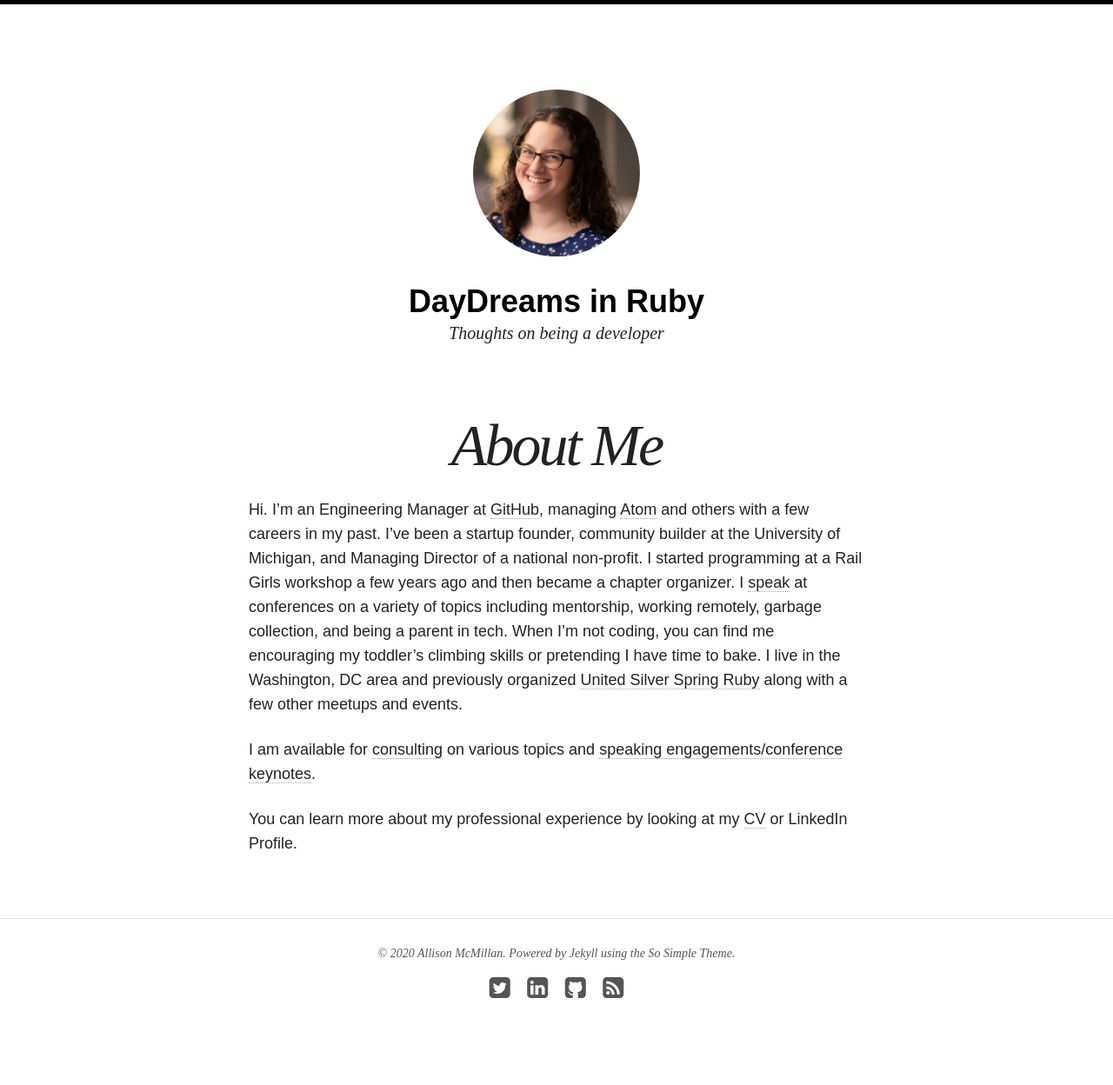
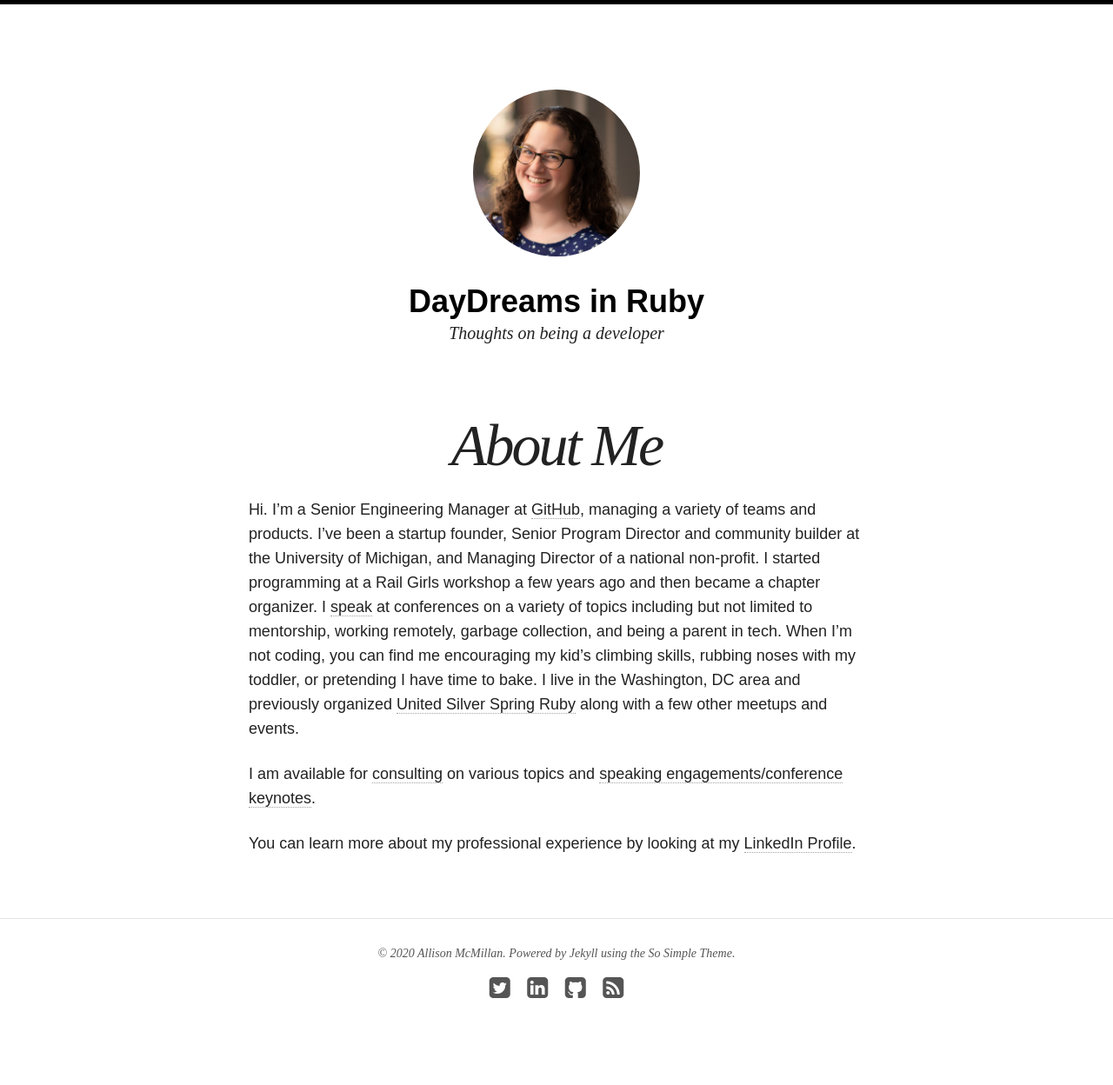
Before and after one commit to asheren/asheren.github.io, a Jekyll site: the page built from about/index.md, in a window 1280 px wide. Shown: the whole page at 87% size. Built offline with Jekyll 4.4.1, drawn with Linux system fonts in a browser that asks for light colours; nearby versions of some CDN libraries.

Commit message:
updates about me section

```diff
--- a/about/index.md
+++ b/about/index.md
@@ -4,9 +4,9 @@
 excerpt: "Just a developer looking to explore"
 ---
 
-Hi. I'm an Engineering Manager at [GitHub](https://github.com/){:target="_blank"}, managing [Atom](https://atom.io/) and others with a few careers in my past. I've been a startup founder, community builder at the University of Michigan, and Managing Director of a national non-profit. I started programming at a Rail Girls workshop a few years ago and then became a chapter organizer. I [speak](http://daydreamsinruby.com/speaking){:target="_blank"} at conferences on a variety of topics including mentorship, working remotely, garbage collection, and being a parent in tech. When I'm not coding, you can find me encouraging my toddler's climbing skills or pretending I have time to bake. I live in the Washington, DC area and previously organized [United Silver Spring Ruby](http://www.meetup.com/United-Silver-Spring-Ruby/){:target="_blank"} along with a few other meetups and events.
+Hi. I'm a Senior Engineering Manager at [GitHub](https://github.com/){:target="_blank"}, managing a variety of teams and products. I've been a startup founder, Senior Program Director and community builder at the University of Michigan, and Managing Director of a national non-profit. I started programming at a Rail Girls workshop a few years ago and then became a chapter organizer. I [speak](http://daydreamsinruby.com/speaking){:target="_blank"} at conferences on a variety of topics including but not limited to mentorship, working remotely, garbage collection, and being a parent in tech. When I'm not coding, you can find me encouraging my kid's climbing skills, rubbing noses with my toddler, or pretending I have time to bake. I live in the Washington, DC area and previously organized [United Silver Spring Ruby](http://www.meetup.com/United-Silver-Spring-Ruby/){:target="_blank"} along with a few other meetups and events.
 
 I am available for [consulting](http://daydreamsinruby.com/consulting){:target="_blank"} on various topics and [speaking engagements/conference keynotes](http://daydreamsinruby.com/speaking){:target="_blank"}.
 
 You can learn more about my professional experience by looking at my
-[CV](http://daydreamsinruby.com/Allison_McMillan_CV.pdf){:target="_blank"} or LinkedIn Profile.
+[LinkedIn Profile](https://www.linkedin.com/in/apmcmillan/){:target="_blank"}.
```
